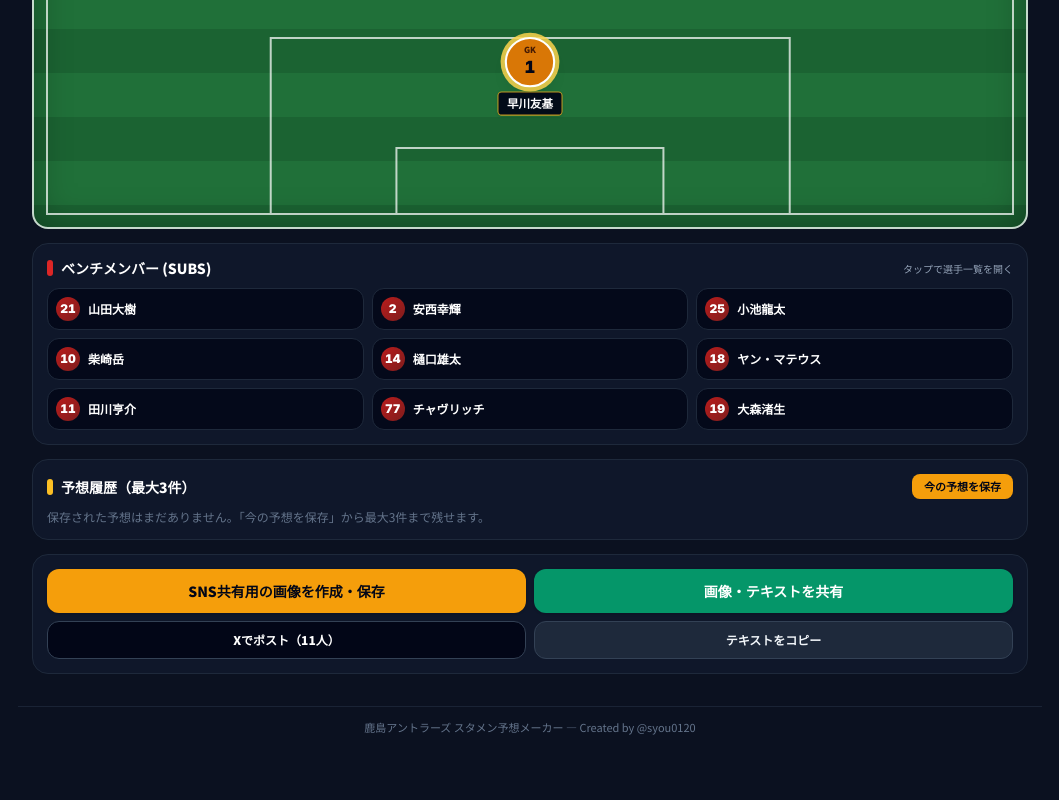
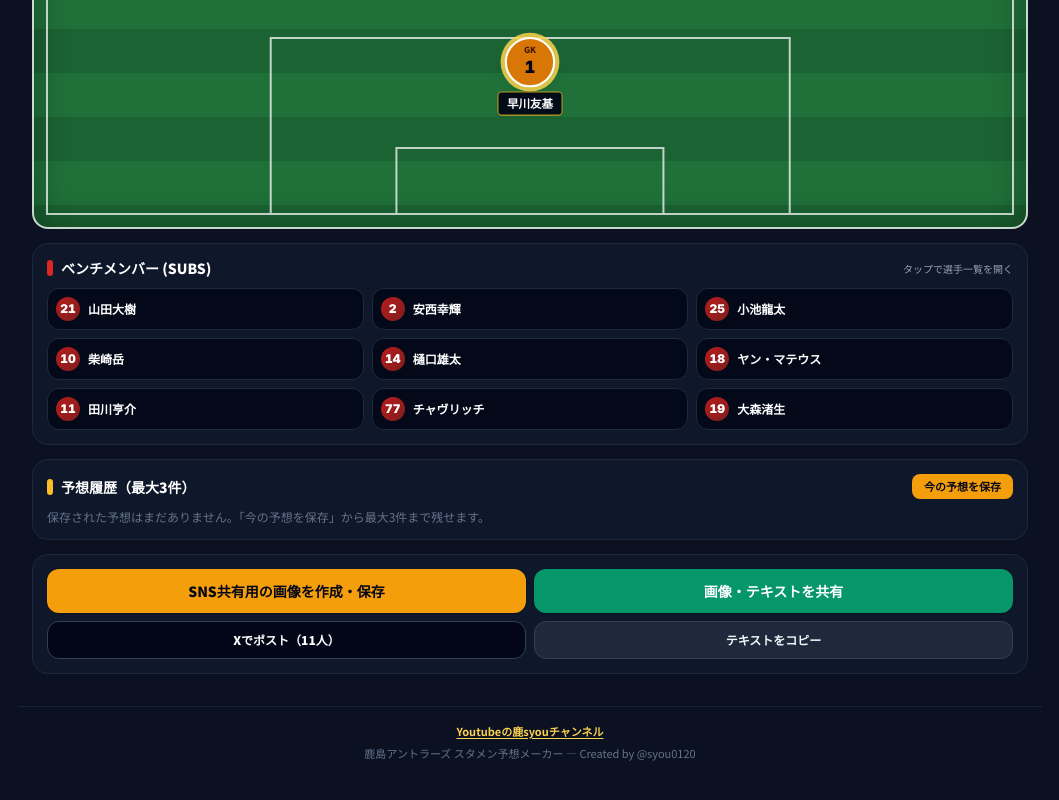
Before and after one commit to syou0120/kashima-lineup-builder, a plain HTML site: page index.html in a window 1280 px wide. Shown: the part 1211-2011 px from the top of the page, without its empty margins (110-1169 px from the left). Drawn offline with nearby package versions, Linux system fonts and the light colour scheme.

Commit message:
Enhance footer with YouTube link and style updates
Updated footer styling and added a link to YouTube channel.

```diff
--- a/index.html
+++ b/index.html
@@ -177,8 +177,16 @@
   </main>
 
   <!-- フッター -->
-  <footer class="max-w-5xl mx-auto px-4 mt-8 pt-3 border-t border-slate-800/80 text-center text-[11px] text-slate-500">
-    鹿島アントラーズ スタメン予想メーカー — Created by @syou0120
+  <footer class="max-w-5xl mx-auto px-4 mt-8 pt-4 border-t border-slate-800/80 text-center space-y-1.5 text-[11px] text-slate-400">
+    <div>
+      <a href="https://www.youtube.com/@syou0120" target="_blank" rel="noopener noreferrer"
+        class="inline-flex items-center gap-1.5 text-amber-300 hover:text-amber-200 underline underline-offset-2 font-bold transition">
+        <span>Youtubeの鹿syouチャンネル</span>
+      </a>
+    </div>
+    <div class="text-slate-500">
+      鹿島アントラーズ スタメン予想メーカー — Created by @syou0120
+    </div>
   </footer>
 
   <!-- 選手選択＆けが人切替モーダル -->
```
